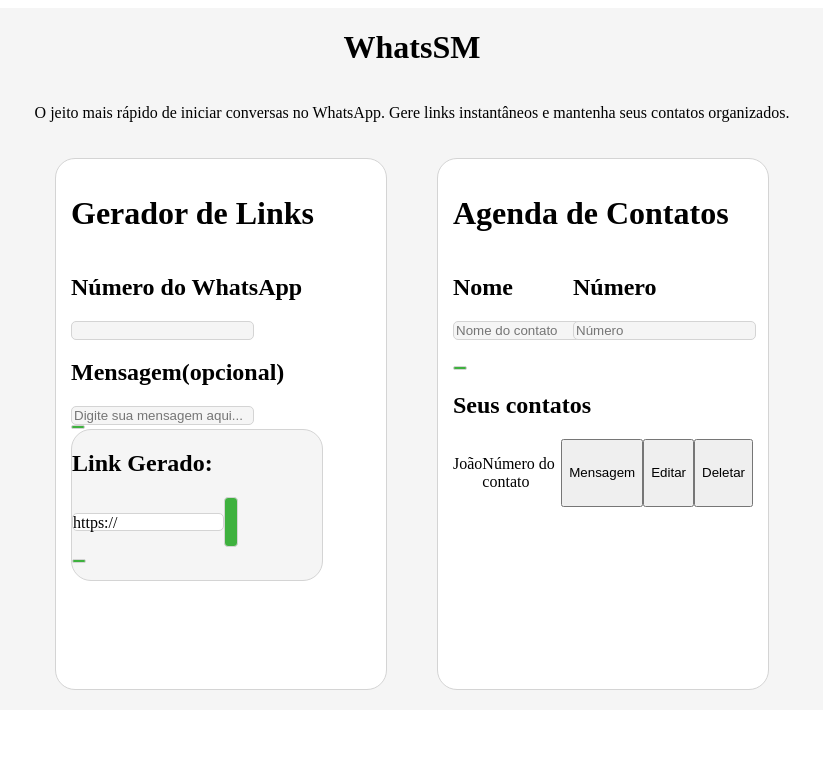
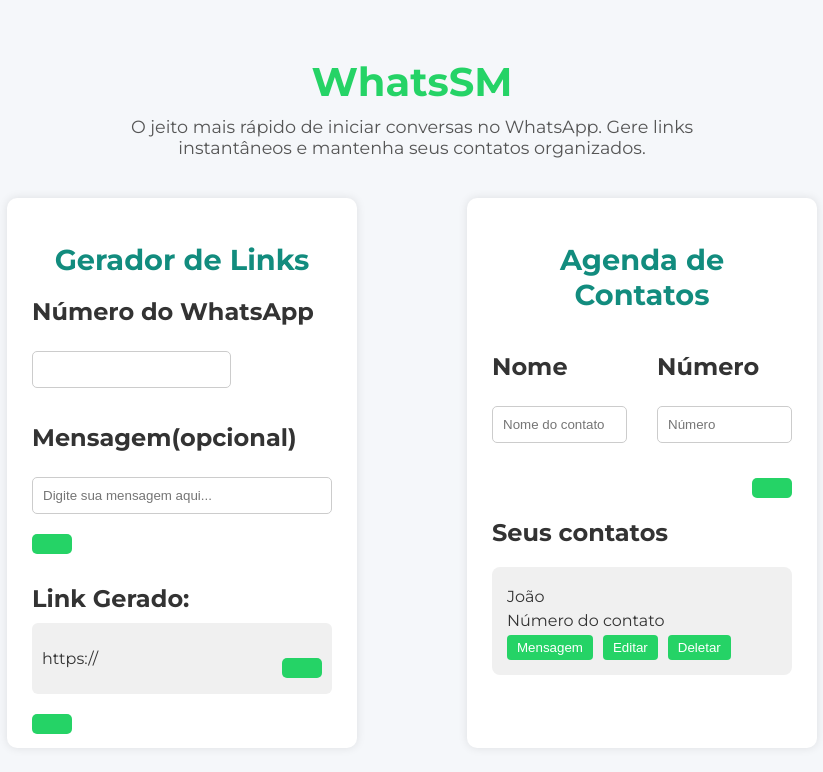
Before and after one commit to 10mara/TRABALHO-DW2, a React (Vite) app: page / in a window 1280 px wide. Shown: the top 772 px of the page, without its empty margins (228-1051 px from the left). Built offline with nearby package versions, Linux system fonts and the light colour scheme.

Commit message:
26-09-25

```diff
--- a/src/components/Agenda.jsx
+++ b/src/components/Agenda.jsx
@@ -1,7 +1,7 @@
-
+import "./styles/Agenda.css"
 export default function Agenda(){
     return(
-        <div className="box">
+        <div className="boxAgd">
 
             <div className="header">
                 <h1>Agenda de Contatos</h1>
--- a/src/components/Gerador.jsx
+++ b/src/components/Gerador.jsx
@@ -1,8 +1,8 @@
 
-
+import "./styles/Gerador.css"
 export default function Gerador(){
     return(
-        <div className="box">
+        <div className="boxGrd">
 
             <div className="header">
                 <h1>Gerador de Links</h1>
--- /dev/null
+++ b/src/components/styles/Agenda.css
@@ -0,0 +1,107 @@
+
+.boxAgd {
+  background-color: #fff;
+  padding: 25px;
+  border-radius: 10px;
+  box-shadow: 0 0 10px rgba(0, 0, 0, 0.1);
+  width: 300px;
+  max-width: 300px;
+  height: 500px;
+  overflow-y: auto;
+  transition: all 0.3s ease;
+}
+.box::-webkit-scrollbar {
+  width: 8px;
+}
+
+.box::-webkit-scrollbar-thumb {
+  background-color: #ccc;
+  border-radius: 4px;
+}
+
+.header h1 {
+  color: #128c7e;
+  font-size: 1.8rem;
+  margin-bottom: 20px;
+  text-align: center;
+}
+
+.box1 {
+  justify-content: space-between;
+  width: 300px;
+  display: flex;
+  gap: 15px;
+}
+
+.nome, .numero {
+  max-width: 45%;
+  display: flex;
+  flex-direction: column;
+}
+
+input[type="text"] {
+  padding: 10px;
+  border: 1px solid #ccc;
+  border-radius: 5px;
+}
+
+.botaoSalvar {
+  text-align: right;
+  margin: 15px 0;
+}
+
+.botaoComIcone {
+  padding: 10px 20px;
+  background-color: #25d366;
+  color: white;
+  border: none;
+  border-radius: 5px;
+  cursor: pointer;
+}
+
+.botaoComIcone:hover {
+  background-color: #1da851;
+}
+
+.box2 {
+  margin-top: 20px;
+}
+
+.agenda {
+  display: flex;
+  flex-direction: column;
+  gap: 15px;
+}
+
+.contato {
+  background-color: #f0f0f0;
+  padding: 15px;
+  border-radius: 8px;
+}
+
+.contato p {
+  margin: 5px 0;
+}
+
+.contato button {
+  margin-right: 10px;
+  padding: 5px 10px;
+  background-color: #25d366;
+  color: white;
+  border: none;
+  border-radius: 4px;
+  cursor: pointer;
+}
+
+.contato button:hover {
+  background-color: #1da851;
+}
+
+
+@media (max-width: 768px) {
+  .box {
+    height: auto; /* Deixa altura flexível no mobile */
+    max-height: 500px; /* Para manter scroll se necessário */
+    overflow-y: auto;
+  }
+}
--- /dev/null
+++ b/src/components/styles/Gerador.css
@@ -0,0 +1,78 @@
+/* Gerador.css */
+
+.boxGrd {
+  background-color: #fff;
+  padding: 25px;
+  border-radius: 10px;
+  box-shadow: 0 0 10px rgba(0, 0, 0, 0.1);
+  width: 300px;
+  max-width: 300px;
+  height: 500px;
+  transition: all 0.3s ease;
+}
+
+.header h1 {
+  color: #128c7e;
+  font-size: 1.8rem;
+  margin-bottom: 20px;
+  text-align: center;
+}
+
+.mensagem {
+  margin-top: 15px;
+  display: flex;
+  flex-direction: column;
+}
+
+input[type="text"] {
+  padding: 10px;
+  border: 1px solid #ccc;
+  border-radius: 5px;
+  margin-top: 5px;
+}
+
+.botaoComIcone {
+  margin-top: 20px;
+  padding: 10px 20px;
+  background-color: #25d366;
+  color: white;
+  border: none;
+  border-radius: 5px;
+  cursor: pointer;
+}
+
+.botaoComIcone:hover {
+  background-color: #1da851;
+}
+
+.linkGerado {
+  margin-top: 30px;
+}
+
+.linkGerado h2 {
+  margin-bottom: 10px;
+}
+
+.copiarLink {
+  display: flex;
+  align-items: center;
+  gap: 10px;
+  background-color: #f0f0f0;
+  padding: 10px;
+  border-radius: 6px;
+}
+
+.link {
+  word-break: break-all;
+  flex: 1;
+}
+
+/* Responsivo - Gerador.css ou Agenda.css */
+
+@media (max-width: 768px) {
+  .box {
+    height: auto; /* Deixa altura flexível no mobile */
+    max-height: 500px; /* Para manter scroll se necessário */
+    overflow-y: auto;
+  }
+}
--- a/src/index.css
+++ b/src/index.css
@@ -1,91 +1,53 @@
+@import url('https://fonts.googleapis.com/css2?family=Montserrat:ital,wght@0,100..900;1,100..900&display=swap');
 
-.container{
-    background-color: whitesmoke;
-    display: flex;
-    flex-direction: column;
-    align-items: center;
-    justify-content: center;
+body {
+    font-family:"Montserrat", sans-serif;
     margin: 0;
     padding: 0;
+    background-color: #f5f7fa;
+    color: #333;
   }
 
-input{
-    border: 1px solid rgb(212, 212, 212);
-    border-radius: 5px;
-    background-color: whitesmoke;
-    color: rgb(165, 165, 165);
+  .container {
+    max-width: 1200px;
+    margin: 0 auto;
+    padding: 30px 20px;
   }
 
-.botaoComIcone{
-    background-color: rgb(62, 177, 62);
-    border: 1px, solid, rgb(212, 212, 212);
-    border-radius: 4px
+  .titulo {
+    text-align: center;
+    margin-bottom: 40px;
   }
 
-.titulo{
+  .titulo h1 {
+    font-size: 2.5rem;
+    color: #25d366;
+    margin-bottom: 10px;
+  }
+
+  .titulo p {
+    font-size: 1.1rem;
+    color: #555;
+    max-width: 600px;
+    margin: 0 auto;
+  }
+
+  .caixas {
     display: flex;
-    flex-direction: column;
-    align-items: center;
+    flex-wrap: wrap;
+    gap: 110px;
     justify-content: center;
   }
 
-.caixas{
-    display: flex;
-    padding: 20px;
-    gap: 50px;
+  /* Responsivo para telas menores */
+@media (max-width: 768px) {
+    .caixas {
+      flex-direction: column;
+      align-items: center;
     }
 
-.box{
-    display: flex;
-    flex-direction: column;
-    align-items: flex-start;
-    justify-content: flex-start;
-    height: 500px;
-    width: 300px;
-    background-color: rgb(255, 255, 255);
-    padding: 15px;
-    border: 1px solid rgb(212, 212, 212);
-    border-radius: 20px;
+    .box {
+      width: 90%; /* Ocupa quase toda a largura da tela */
+      max-width: none;
     }
-
-.linkGerado{
-    height: 150px;
-    width: 250px;
-    background-color: whitesmoke;
-    border: 1px solid rgb(212, 212, 212);
-    border-radius: 20px;
   }
-
-.copiarLink{
-    display: flex;
-    height: 50px;
-    width:200px ;
-}
-
-.link{
-    background-color: white;
-    border: 1px solid rgb(212, 212, 212);
-    border-radius: 5px;
-    width: 150px;
-}
-
-.box1{
-    display: flex;
-    gap: 70px;
-    height: 100px;
-    width: 300px;
-
-}
-
-.nome{
-    width: 50px;
-}
-
-.numero{
-    width: 50px;
-}
-
-.contato{
-    display: flex;
-
-}
```
Lines whose indentation alone changed are shown as unchanged.
